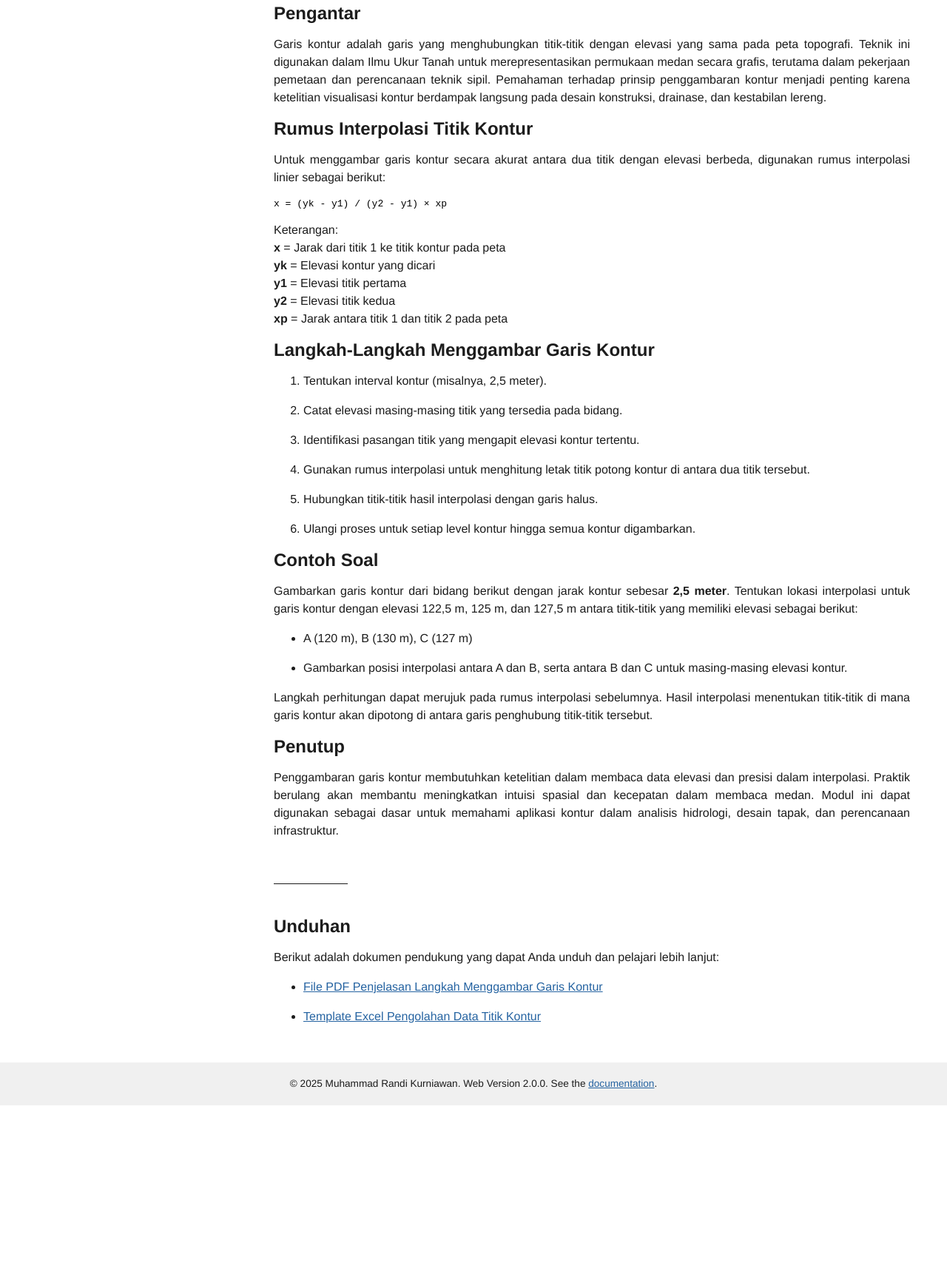
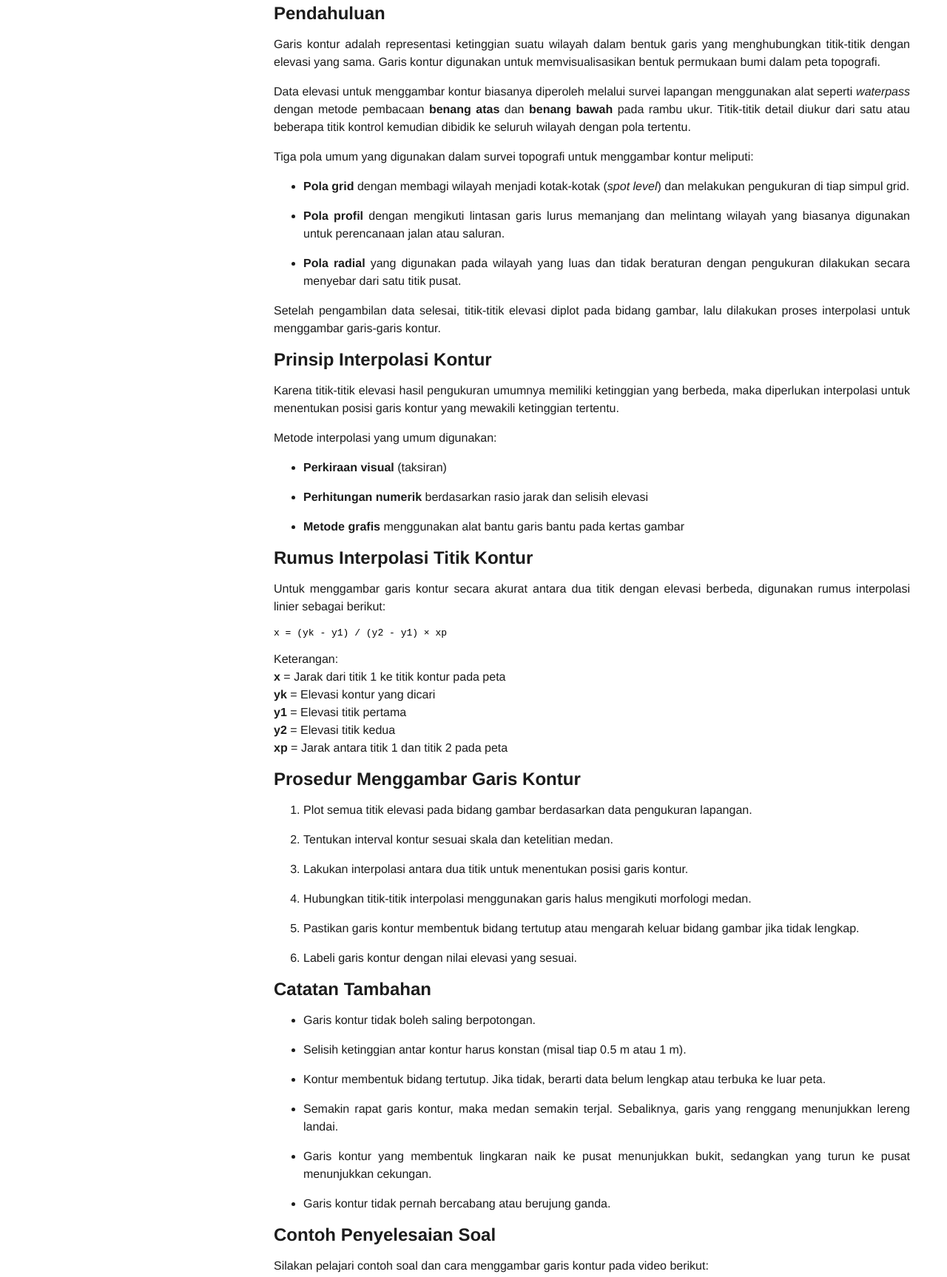
Before and after one commit to hoshiroakira/strukturin, an Eleventy site: page contents/surveying/drawing-contour.md in a window 1280 px wide. Shown: the part 320-2046 px from the top of the page at 74% size. Before the commit the page ends 1814 px from the top, so only its background shows below. Built offline with nearby package versions, Linux system fonts and the light colour scheme; Eleventy itself is replaced by a stand-in of ours; files that its build step writes are made by us from their sources.

Commit message:
refactor: Revise existing material

```diff
--- a/contents/surveying/drawing-contour.md
+++ b/contents/surveying/drawing-contour.md
@@ -2,22 +2,45 @@
 layout: base.njk
 title: Menggambar Garis Kontur
 permalink: civil/surveying/menggambar-garis-kontur.html
-description: Panduan teknis untuk memahami dan menggambar garis kontur berdasarkan data elevasi titik pada peta topografi bidang.
+description: Modul menggambar garis kontur membahas mengenai prinsip, prosedur, dan kaidah menggambar garis kontur pada peta topografi berdasarkan data elevasi hasil survei lapangan.
 ---
 
 <div class="content-section">
   <h1>Menggambar Garis Kontur</h1>
 </div>
-
-<div class="content-hr">
-  <hr>
-</div>
-
+<div class="content-hr"><hr></div>
 <div class="content-section">
-  <h2 id="pengantar">Pengantar</h2>
-  <p>Garis kontur adalah garis yang menghubungkan titik-titik dengan elevasi yang sama pada peta topografi. Teknik ini digunakan dalam Ilmu Ukur Tanah untuk merepresentasikan permukaan medan secara grafis, terutama dalam pekerjaan pemetaan dan perencanaan teknik sipil. Pemahaman terhadap prinsip penggambaran kontur menjadi penting karena ketelitian visualisasi kontur berdampak langsung pada desain konstruksi, drainase, dan kestabilan lereng.</p>
-
-  <h2 id="rumus-interpolasi">Rumus Interpolasi Titik Kontur</h2>
+  <h2 id="pendahuluan">Pendahuluan</h2>
+  <p>
+    Garis kontur adalah representasi ketinggian suatu wilayah dalam bentuk garis yang menghubungkan titik-titik dengan elevasi yang sama. Garis kontur digunakan untuk memvisualisasikan bentuk permukaan bumi dalam peta topografi.
+  </p>
+  <p>
+    Data elevasi untuk menggambar kontur biasanya diperoleh melalui survei lapangan menggunakan alat seperti <em>waterpass</em> dengan metode pembacaan <strong>benang atas</strong> dan <strong>benang bawah</strong> pada rambu ukur. Titik-titik detail diukur dari satu atau beberapa titik kontrol kemudian dibidik ke seluruh wilayah dengan pola tertentu.
+  </p>
+  <p>
+    Tiga pola umum yang digunakan dalam survei topografi untuk menggambar kontur meliputi:
+  </p>
+  <ul>
+    <li><strong>Pola grid</strong> dengan membagi wilayah menjadi kotak-kotak (<i>spot level</i>) dan melakukan pengukuran di tiap simpul grid.</li>
+    <li><strong>Pola profil</strong> dengan mengikuti lintasan garis lurus memanjang dan melintang wilayah yang biasanya digunakan untuk perencanaan jalan atau saluran.</li>
+    <li><strong>Pola radial</strong> yang digunakan pada wilayah yang luas dan tidak beraturan dengan pengukuran dilakukan secara menyebar dari satu titik pusat.</li>
+  </ul>
+  <p>
+    Setelah pengambilan data selesai, titik-titik elevasi diplot pada bidang gambar, lalu dilakukan proses interpolasi untuk menggambar garis-garis kontur.
+  </p>
+  <h2 id="prinsip-interpolasi-kontur">Prinsip Interpolasi Kontur</h2>
+  <p>
+    Karena titik-titik elevasi hasil pengukuran umumnya memiliki ketinggian yang berbeda, maka diperlukan interpolasi untuk menentukan posisi garis kontur yang mewakili ketinggian tertentu.
+  </p>
+  <p>
+    Metode interpolasi yang umum digunakan:
+  </p>
+  <ul>
+    <li><strong>Perkiraan visual</strong> (taksiran)</li>
+    <li><strong>Perhitungan numerik</strong> berdasarkan rasio jarak dan selisih elevasi</li>
+    <li><strong>Metode grafis</strong> menggunakan alat bantu garis bantu pada kertas gambar</li>
+  </ul>
+  <h2 id="rumus-interpolasi-kontur">Rumus Interpolasi Titik Kontur</h2>
   <p>Untuk menggambar garis kontur secara akurat antara dua titik dengan elevasi berbeda, digunakan rumus interpolasi linier sebagai berikut:</p>
   <pre><code>x = (yk - y1) / (y2 - y1) × xp</code></pre>
   <p>
@@ -28,40 +51,37 @@ description: Panduan teknis untuk memahami dan menggambar garis kontur berdasark
     <strong>y2</strong> = Elevasi titik kedua <br>
     <strong>xp</strong> = Jarak antara titik 1 dan titik 2 pada peta
   </p>
-
-  <h2 id="langkah">Langkah-Langkah Menggambar Garis Kontur</h2>
+  <h2 id="prosedur-menggambar-kontur">Prosedur Menggambar Garis Kontur</h2>
   <ol>
-    <li>Tentukan interval kontur (misalnya, 2,5 meter).</li>
-    <li>Catat elevasi masing-masing titik yang tersedia pada bidang.</li>
-    <li>Identifikasi pasangan titik yang mengapit elevasi kontur tertentu.</li>
-    <li>Gunakan rumus interpolasi untuk menghitung letak titik potong kontur di antara dua titik tersebut.</li>
-    <li>Hubungkan titik-titik hasil interpolasi dengan garis halus.</li>
-    <li>Ulangi proses untuk setiap level kontur hingga semua kontur digambarkan.</li>
+    <li>Plot semua titik elevasi pada bidang gambar berdasarkan data pengukuran lapangan.</li>
+    <li>Tentukan interval kontur sesuai skala dan ketelitian medan.</li>
+    <li>Lakukan interpolasi antara dua titik untuk menentukan posisi garis kontur.</li>
+    <li>Hubungkan titik-titik interpolasi menggunakan garis halus mengikuti morfologi medan.</li>
+    <li>Pastikan garis kontur membentuk bidang tertutup atau mengarah keluar bidang gambar jika tidak lengkap.</li>
+    <li>Labeli garis kontur dengan nilai elevasi yang sesuai.</li>
   </ol>
-
-  <h2 id="contoh-soal">Contoh Soal</h2>
-  <p>Gambarkan garis kontur dari bidang berikut dengan jarak kontur sebesar <strong>2,5 meter</strong>. Tentukan lokasi interpolasi untuk garis kontur dengan elevasi 122,5 m, 125 m, dan 127,5 m antara titik-titik yang memiliki elevasi sebagai berikut:</p>
+  <h2 id="catatan">Catatan Tambahan</h2>
   <ul>
-    <li>A (120 m), B (130 m), C (127 m)</li>
-    <li>Gambarkan posisi interpolasi antara A dan B, serta antara B dan C untuk masing-masing elevasi kontur.</li>
+    <li>Garis kontur tidak boleh saling berpotongan.</li>
+    <li>Selisih ketinggian antar kontur harus konstan (misal tiap 0.5 m atau 1 m).</li>
+    <li>Kontur membentuk bidang tertutup. Jika tidak, berarti data belum lengkap atau terbuka ke luar peta.</li>
+    <li>Semakin rapat garis kontur, maka medan semakin terjal. Sebaliknya, garis yang renggang menunjukkan lereng landai.</li>
+    <li>Garis kontur yang membentuk lingkaran naik ke pusat menunjukkan bukit, sedangkan yang turun ke pusat menunjukkan cekungan.</li>
+    <li>Garis kontur tidak pernah bercabang atau berujung ganda.</li>
   </ul>
-  <p>Langkah perhitungan dapat merujuk pada rumus interpolasi sebelumnya. Hasil interpolasi menentukan titik-titik di mana garis kontur akan dipotong di antara garis penghubung titik-titik tersebut.</p>
-
-  <h2 id="penutup">Penutup</h2>
-  <p>Penggambaran garis kontur membutuhkan ketelitian dalam membaca data elevasi dan presisi dalam interpolasi. Praktik berulang akan membantu meningkatkan intuisi spasial dan kecepatan dalam membaca medan. Modul ini dapat digunakan sebagai dasar untuk memahami aplikasi kontur dalam analisis hidrologi, desain tapak, dan perencanaan infrastruktur.</p>
+  <h2 id="contoh">Contoh Penyelesaian Soal</h2>
+  <p>Silakan pelajari contoh soal dan cara menggambar garis kontur pada video berikut:</p>
 </div>
-<div class="content-hr">
-    <hr>
+<div class="content-hr"><hr></div>
+<div class="content-section">
+  <h2 id="unduhan">Unduhan</h2>
+  <p>Berikut adalah dokumen pendukung yang dapat Anda unduh dan pelajari lebih lanjut:</p>
+  <ul>
+    <li>
+      <a href="https://exe.io/CEtlWmcy" target="_blank" rel="noopener">File PDF Penjelasan Langkah Menggambar Garis Kontur</a>
+    </li>
+    <li>
+      <a href="https://exe.io/WkoEx" target="_blank" rel="noopener">Template Excel Pengolahan Data Titik Kontur</a>
+    </li>
+  </ul>
 </div>
-<div class="content-section">
-    <h2 id="unduhan">Unduhan</h2>
-    <p>Berikut adalah dokumen pendukung yang dapat Anda unduh dan pelajari lebih lanjut:</p>
-    <ul>
-        <li>
-            <a href="https://exe.io/CEtlWmcy" target="_blank" rel="noopener">File PDF Penjelasan Langkah Menggambar Garis Kontur</a>
-        </li>
-        <li>
-            <a href="https://exe.io/WkoEx" target="_blank" rel="noopener">Template Excel Pengolahan Data Titik Kontur</a>
-        </li>
-    </ul>
-</div>
```
